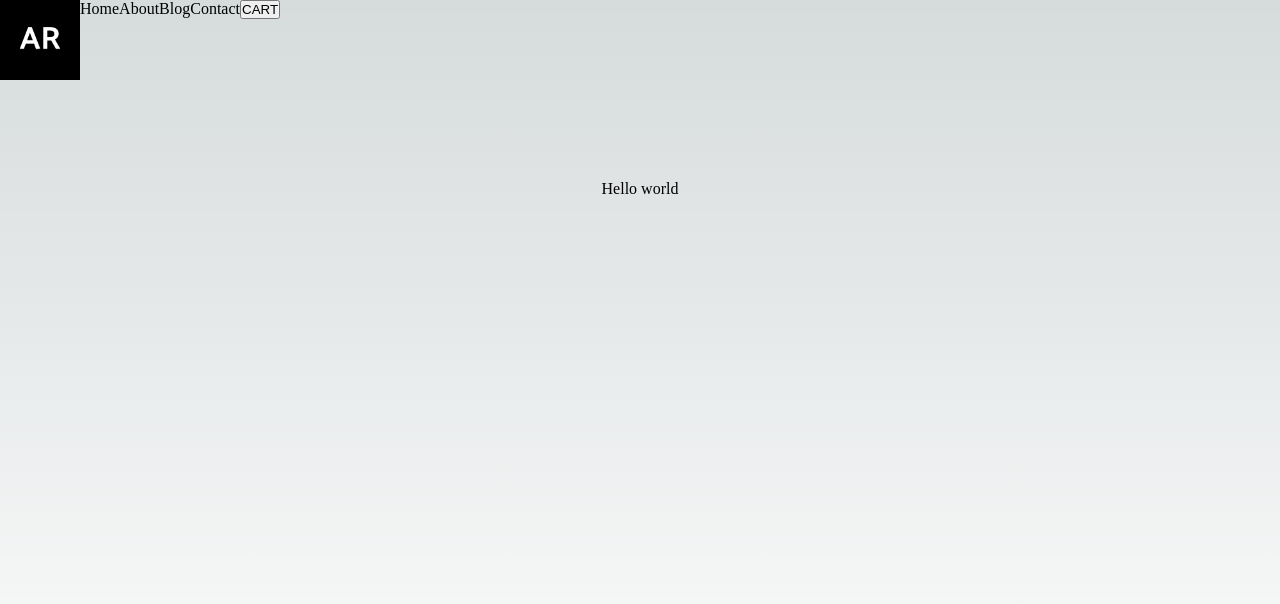
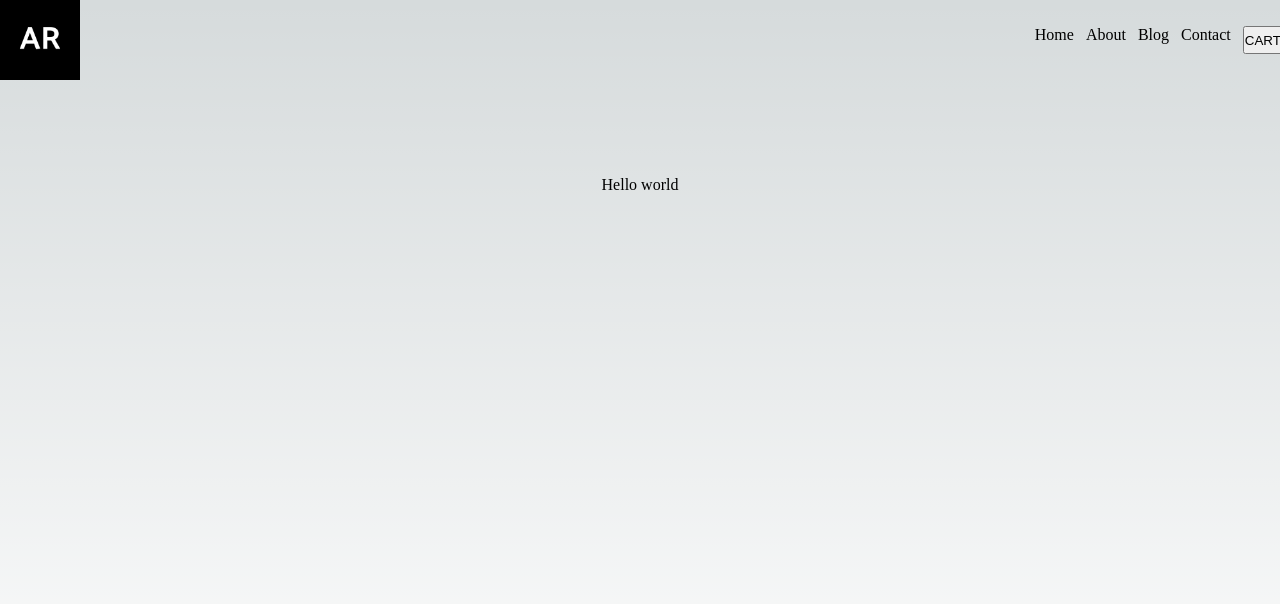
Before and after one commit to NamelessExplorer/Portfolio, a Next.js app: page / in a window 1280 px wide. Shown: the top 604 px of the page. Built offline with nearby package versions, Linux system fonts and the light colour scheme.

Commit message:
Finished the base of the navbar

```diff
--- a/components/navbar.js
+++ b/components/navbar.js
@@ -6,22 +6,26 @@ import Image from 'next/dist/client/image'
 const Navbar = () => {
 	return (
 
-		<div className='navbar flex justify-between'>
+		<div className='navbar'>
 
 			<div className='logo'>
+
 				<Image width={80} height={80} src='/logo.png' alt='' />
+
 			</div>
 
-				<ul className='flexbox'>
-					<Link href='/'>Home</Link>
-					<Link href='/about'>About</Link>
-					<Link href='/blog'>Blog</Link>
-					<Link href='/contact'>Contact</Link>
-				</ul>
+			<div className='flexbox'>
 
-			<div className='cart'>
-				<button>CART</button>
+				<Link className= "NavLink" href='/'>Home</Link>
+				<Link className= "NavLink" href='/about'>About</Link>
+				<Link className= "NavLink" href='/blog'>Blog</Link>
+				<Link className= "NavLink" href='/contact'>Contact</Link>
+
+				<button className='NavLink navbut'>CART</button>
+
 			</div>
+
+
 		</div>
 
 	)
--- a/styles/globals.css
+++ b/styles/globals.css
@@ -119,25 +119,44 @@ navbar{
     margin-top: 50px;
 }
 
+.logo{
+  display: flex;
+  flex-direction: row;
+  justify-content: flex-start;
+}
+
 .navbar{
   display: flex;
   flex-direction: row;
+  justify-content: space-between;
+
 }
 .flexbox{
   display:flex;
   flex-direction: row;
+  justify-content: space-around;
+  margin:2%;
+  margin-right: 4%;
+}
 
-}
+
 
 .flexbox > div {
   background-color: #f1f1f1;
   width: 100px;
   margin: 10px;
-  text-align: center;
   line-height: 75px;
   font-size: 30px;
 }
 
+.NavLink{
+  margin-left:3%;
+  margin-right: 3%;
+}
+
+.navbut{
+
+}
 .mainnav ul li{
   margin: 0 24px;
     list-style: none;
```
